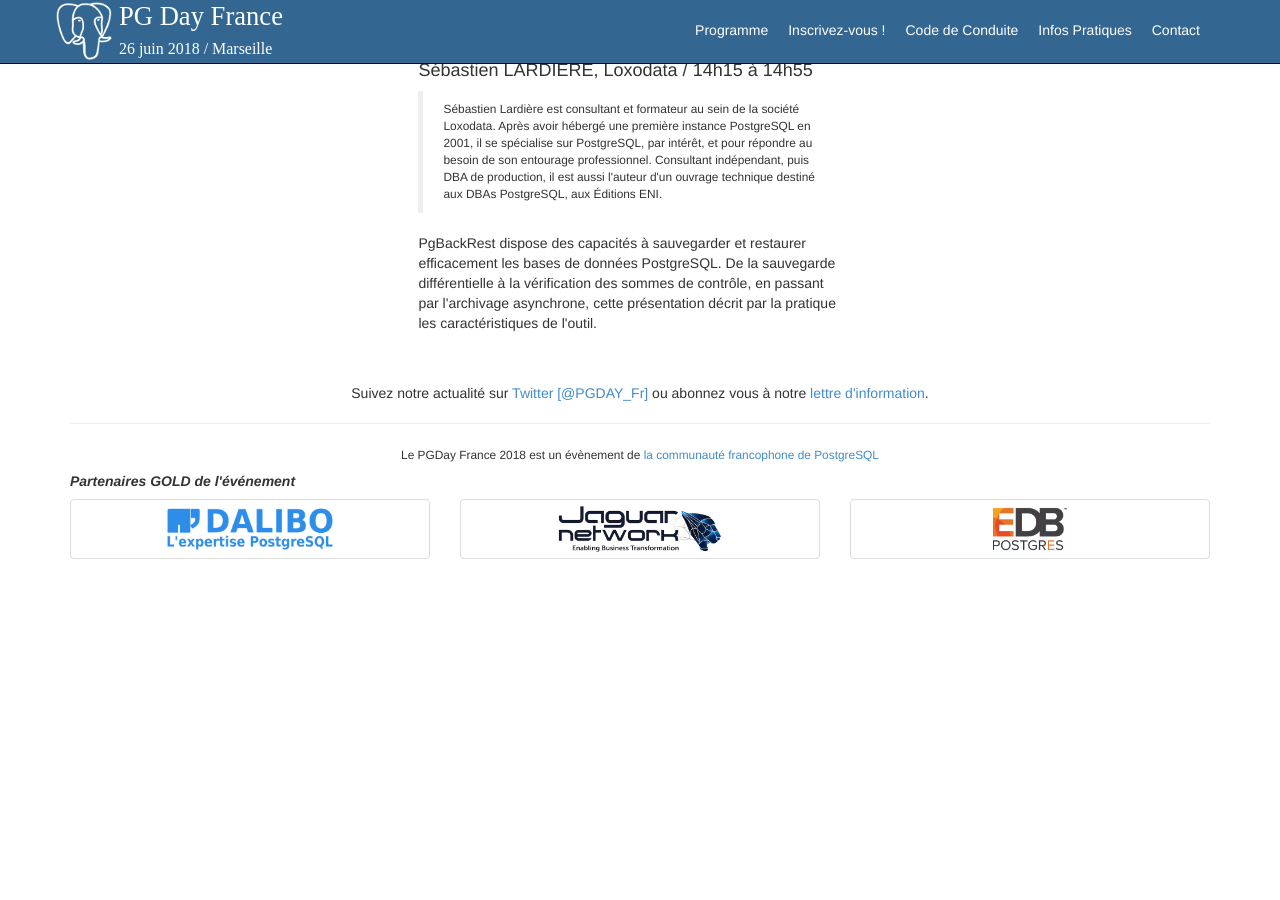
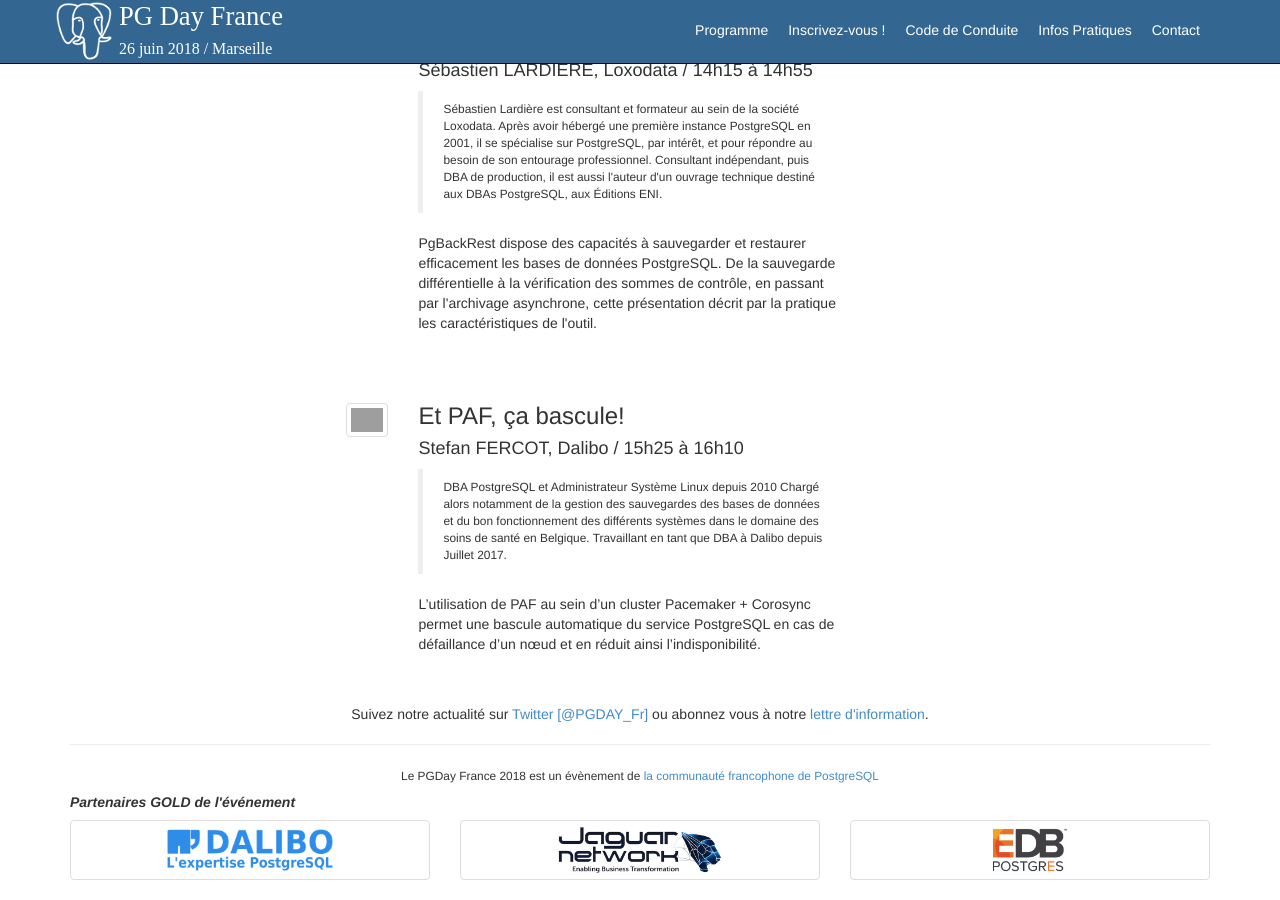
Before and after one commit to postgresqlfr/2024.pgday.fr, a Jekyll site: the page built from programme.html, in a window 1280 px wide and 900 px high, scrolled down 2456 px. Built offline with Jekyll 4.4.1, drawn with Linux system fonts in a browser that asks for light colours; before the commit the page ends 3035 px from its top, so only the background shows below that; grey boxes are pictures that could not be loaded.

Commit message:
programme paf bascule

```diff
--- a/programme.html
+++ b/programme.html
@@ -61,7 +61,7 @@
       </tr>
       <tr>
         <th> 15h25 </th>
-        <td><a href="#pgsql"><strong>Et PAF, ça bascule!</strong> - FERCOT Stefan</a></td>
+        <td><a href="#pgsql-bascule"><strong>Et PAF, ça bascule!</strong> - FERCOT Stefan</a></td>
       </tr>
       <tr>
         <th> 16h10 </th>
@@ -283,4 +283,38 @@
   <div class="col-md-4"></div>
 </div>
 
+<div class="row">
+  <div class="col-md-3"></div>
+  <div class="col-md-5">
+
+    <div id="pgsql-bascule"></div><br/><br/>
+    <div class="row" >
+      <div class="col-md-2 text-right">
+        <img src="img/orateurs/s_fercot.jpg" alt="FERCOT Stefan" class="img-thumbnail">
+      </div>
+      <div class="col-md-10">
+        <h3>Et PAF, ça bascule!
+          <!--<a alt="Télécharger le support" href="slides/darold_pgday_2017_partitionnement.pdf"><i class="glyphicon glyphicon-download"></i></a>-->
+        </h3>
+        <h4>Stefan FERCOT, Dalibo / 15h25 à 16h10</h4>
+        <p>
+        <blockquote class="small">
+            DBA PostgreSQL et Administrateur Système Linux depuis 2010
+            Chargé alors notamment de la gestion des sauvegardes des bases de données et du
+            bon fonctionnement des différents systèmes dans le domaine des soins de santé en Belgique.
+            Travaillant en tant que DBA à Dalibo depuis Juillet 2017.
+        </blockquote>
+        </p>
+        <p>
+            L’utilisation de PAF au sein d’un cluster Pacemaker + Corosync permet
+            une bascule automatique du service PostgreSQL en cas de défaillance d’un
+            nœud et en réduit ainsi l’indisponibilité.
+        </p>
+      </div>
+    </div>
+
+  </div>
+  <div class="col-md-4"></div>
+</div>
+
 <br /><br />
```
